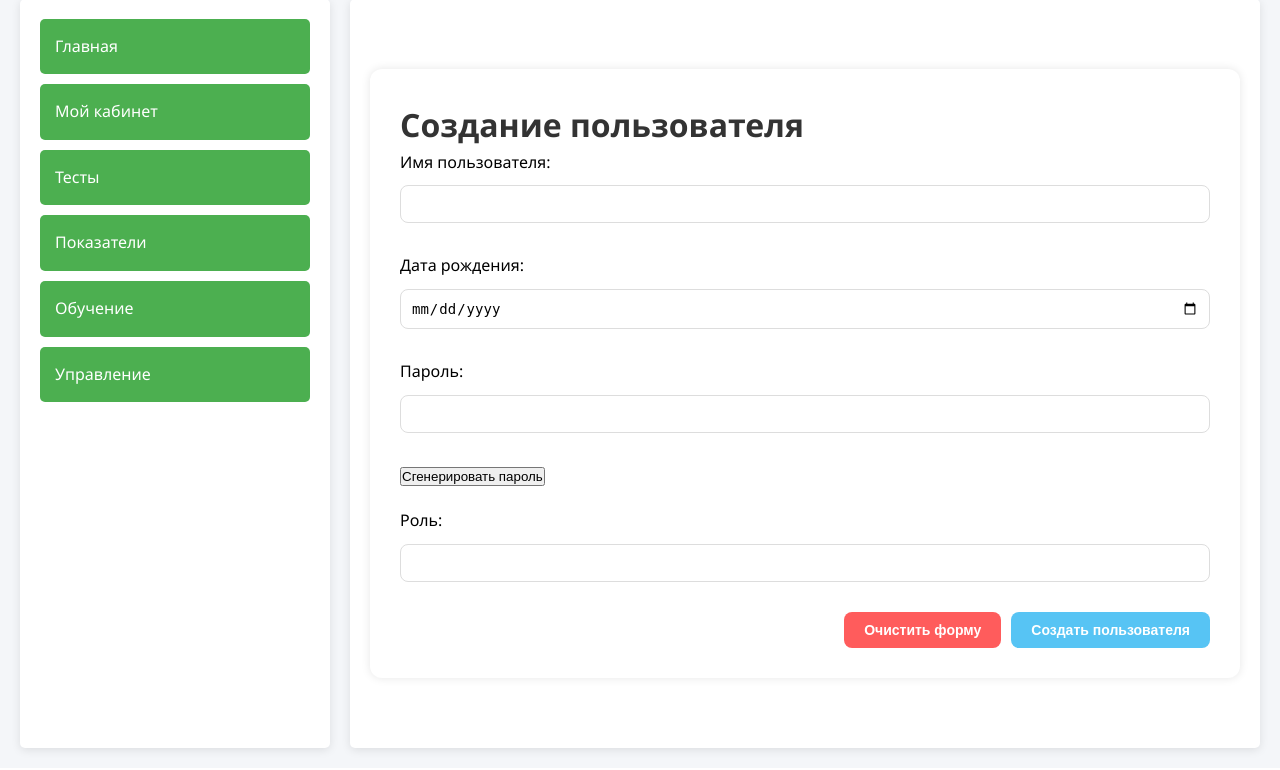
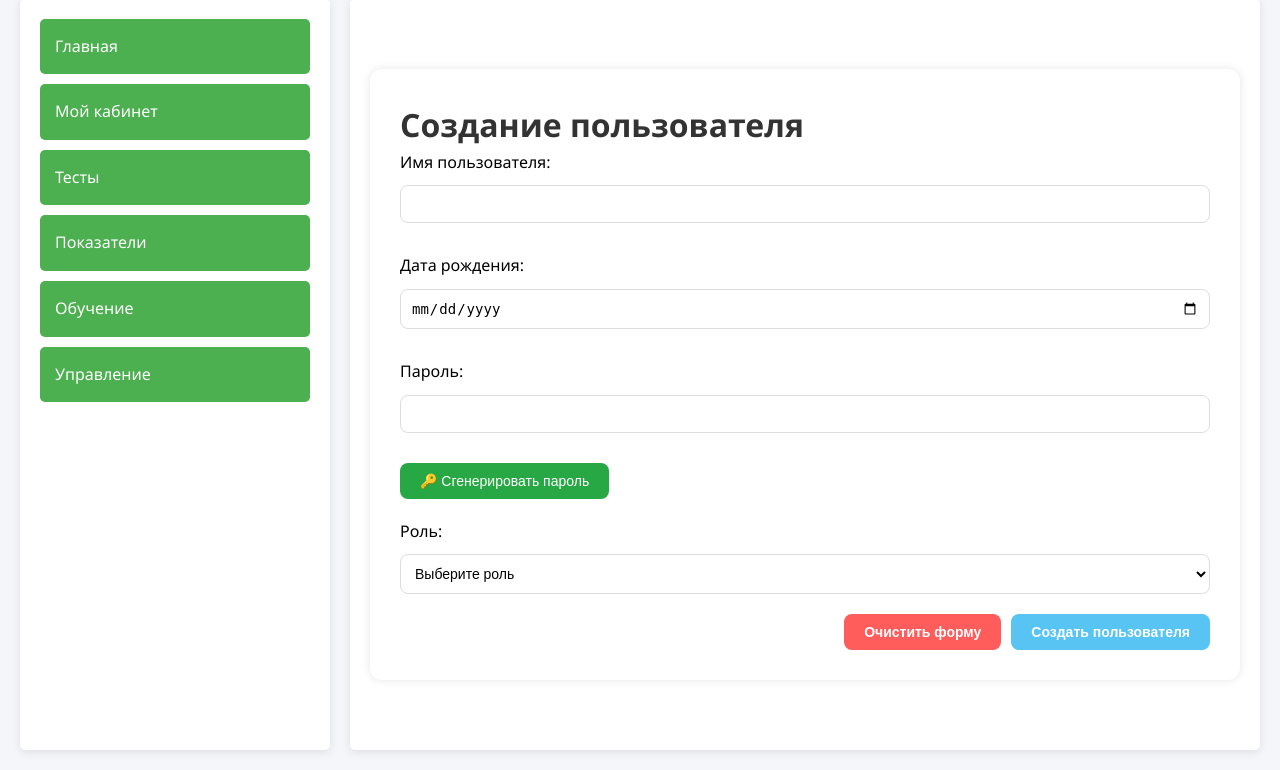
Before and after one commit to LeeGeller/study, a Django app: page /users/users_create/ in a window 1280 px wide. Shown: the part 77-847 px from the top of the page. Run offline with Django 4.2, Linux system fonts and the light colour scheme; the visitor is signed in with stand-in values (Sample User, id 1).

Commit message:
Created user's form template

```diff
--- a/users/templates/users/user_form.html
+++ b/users/templates/users/user_form.html
@@ -78,6 +78,37 @@
     .save-button:hover {
         background-color: #009bd5;
     }
+
+        select {
+        width: 100%;
+        padding: 10px;
+        font-size: 14px;
+        border: 1px solid #ddd;
+        border-radius: 8px;
+        background-color: #fff;
+        cursor: pointer;
+        transition: border-color 0.3s ease, box-shadow 0.3s ease;
+    }
+    select:focus {
+        border-color: #57c4f4;
+        box-shadow: 0 0 5px rgba(87, 196, 244, 0.5);
+        outline: none;
+    }
+
+    .generate-password-button {
+        background-color: #28a745;
+        color: white;
+        padding: 10px 20px;
+        font-size: 14px;
+        border: none;
+        border-radius: 8px;
+        cursor: pointer;
+        transition: background-color 0.3s ease;
+    }
+    .generate-password-button:hover {
+        background-color: #218838;
+    }
+
 </style>
 
 <div class="user-create-container">
@@ -89,7 +120,7 @@
             <label for="username">Имя пользователя:</label>
             <input type="text" id="username" name="username" required>
             {% if form.username.errors %}
-                <div class="error-message">{{ form.username.errors }}</div>
+            <div class="error-message">{{ form.username.errors }}</div>
             {% endif %}
         </div>
 
@@ -97,7 +128,7 @@
             <label for="date_of_birth">Дата рождения:</label>
             <input type="date" id="date_of_birth" name="date_of_birth">
             {% if form.date_of_birth.errors %}
-                <div class="error-message">{{ form.date_of_birth.errors }}</div>
+            <div class="error-message">{{ form.date_of_birth.errors }}</div>
             {% endif %}
         </div>
 
@@ -106,19 +137,21 @@
             <label for="id_password">Пароль:</label>
             <input type="text" id="id_password" name="password">
             {% if form.password.errors %}
-                <div class="error-message">{{ form.password.errors }}</div>
+            <div class="error-message">{{ form.password.errors }}</div>
             {% endif %}
         </div>
 
         <div class="form-section">
-            <button type="button" onclick="generatePassword()">Сгенерировать пароль</button>
+            <button type="button" class="generate-password-button" onclick="generatePassword()">🔑 Сгенерировать пароль
+            </button>
         </div>
 
+
         <div class="form-section">
-            <label for="role">Роль:</label>
-            <input type="text" id="role" name="role">
+            <label for="{{ form.role.id_for_label }}">Роль:</label>
+            {{ form.role }}
             {% if form.role.errors %}
-                <div class="error-message">{{ form.role.errors }}</div>
+            <div class="error-message">{{ form.role.errors }}</div>
             {% endif %}
         </div>
 
```
